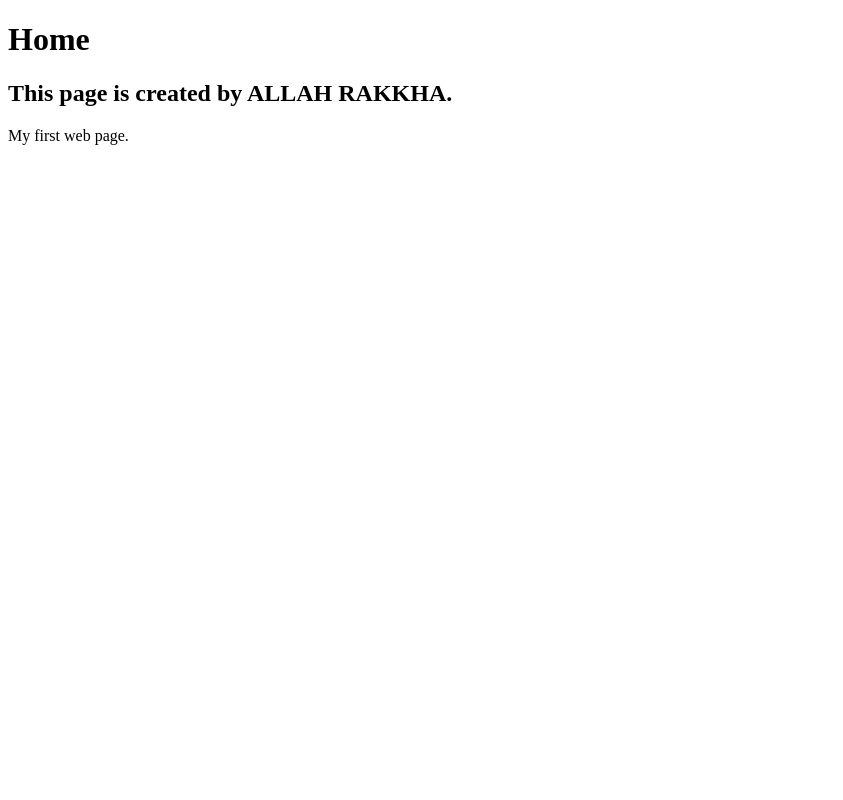
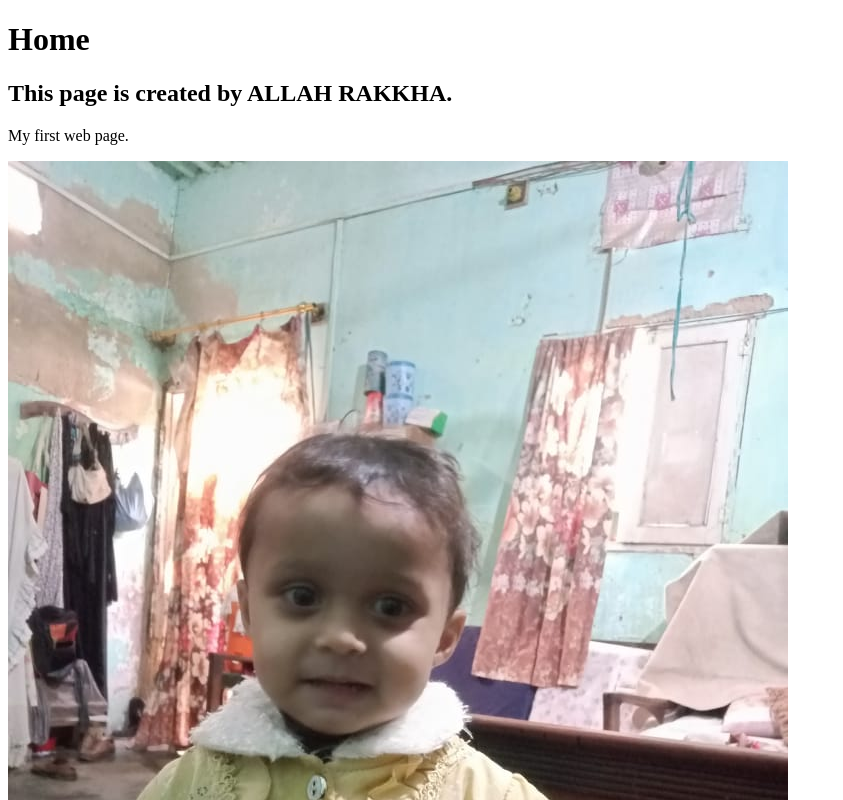
Before and after one commit to Allahrakkha/html-project, a plain HTML site: page index.html in a window 1280 px wide. Shown: the top 800 px of the page, without its empty margins (0-843 px from the left). Drawn offline with Linux system fonts and the light colour scheme.

Commit message:
my image

```diff
--- a/index.html
+++ b/index.html
@@ -9,5 +9,6 @@
     <h1 color="body color">Home</h1>
     <h2>This page is created by ALLAH RAKKHA.</h2>
     <p>My first web page.</p>
+    <img src="noor.jpeg"/>
 </body>
 </html>
```
Also changed, not shown: noor.jpeg (added), picture/noor.jpeg (added).
